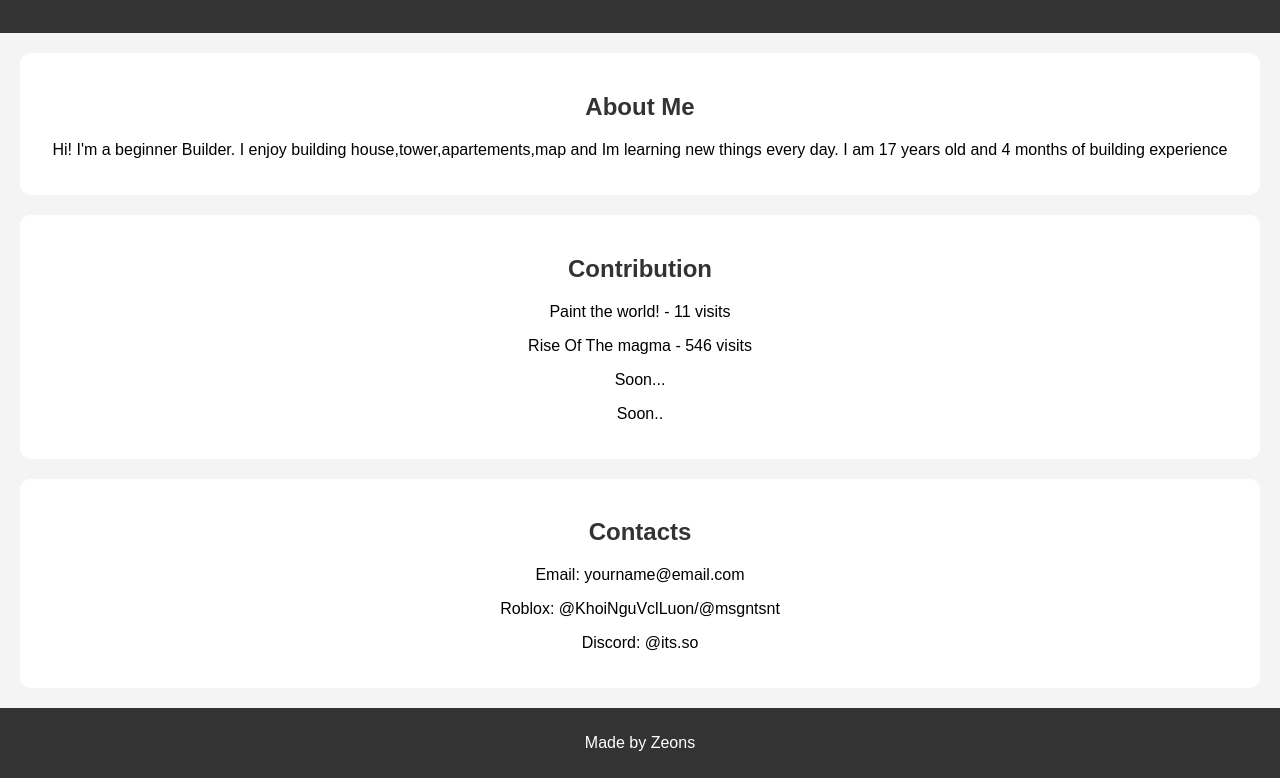
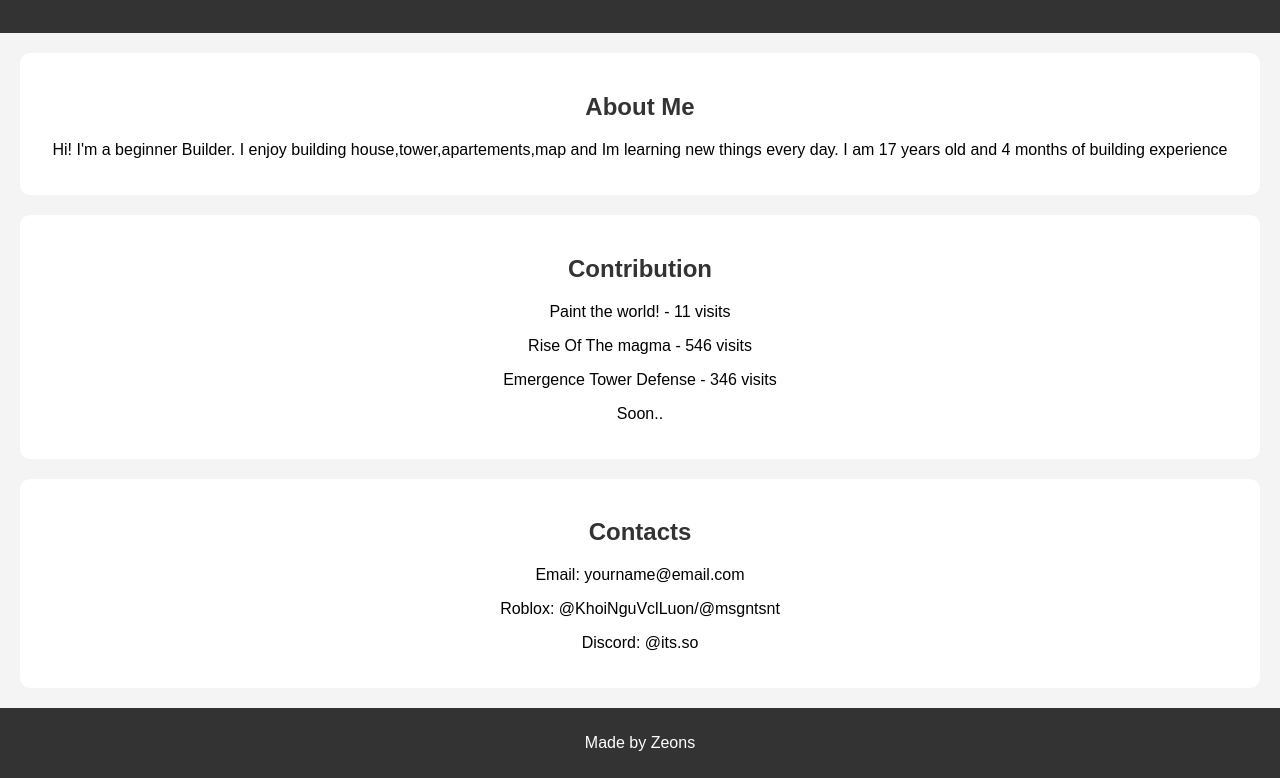
Before and after one commit to alkhadragon/Zeons-Portofolio, a plain HTML site: page index.html in a window 1280 px wide. Shown: the part 122-900 px from the top of the page. Drawn offline with Linux system fonts and the light colour scheme.

Commit message:
Update index.html

```diff
--- a/index.html
+++ b/index.html
@@ -58,7 +58,7 @@
         <h2>Contribution</h2>
         <p>Paint the world! - 11 visits</p>
         <p>Rise Of The magma - 546 visits</p>
-        <p>Soon...</p>
+        <p>Emergence Tower Defense - 346 visits</p>
         <p>Soon..</p>
     </section>
 
```
